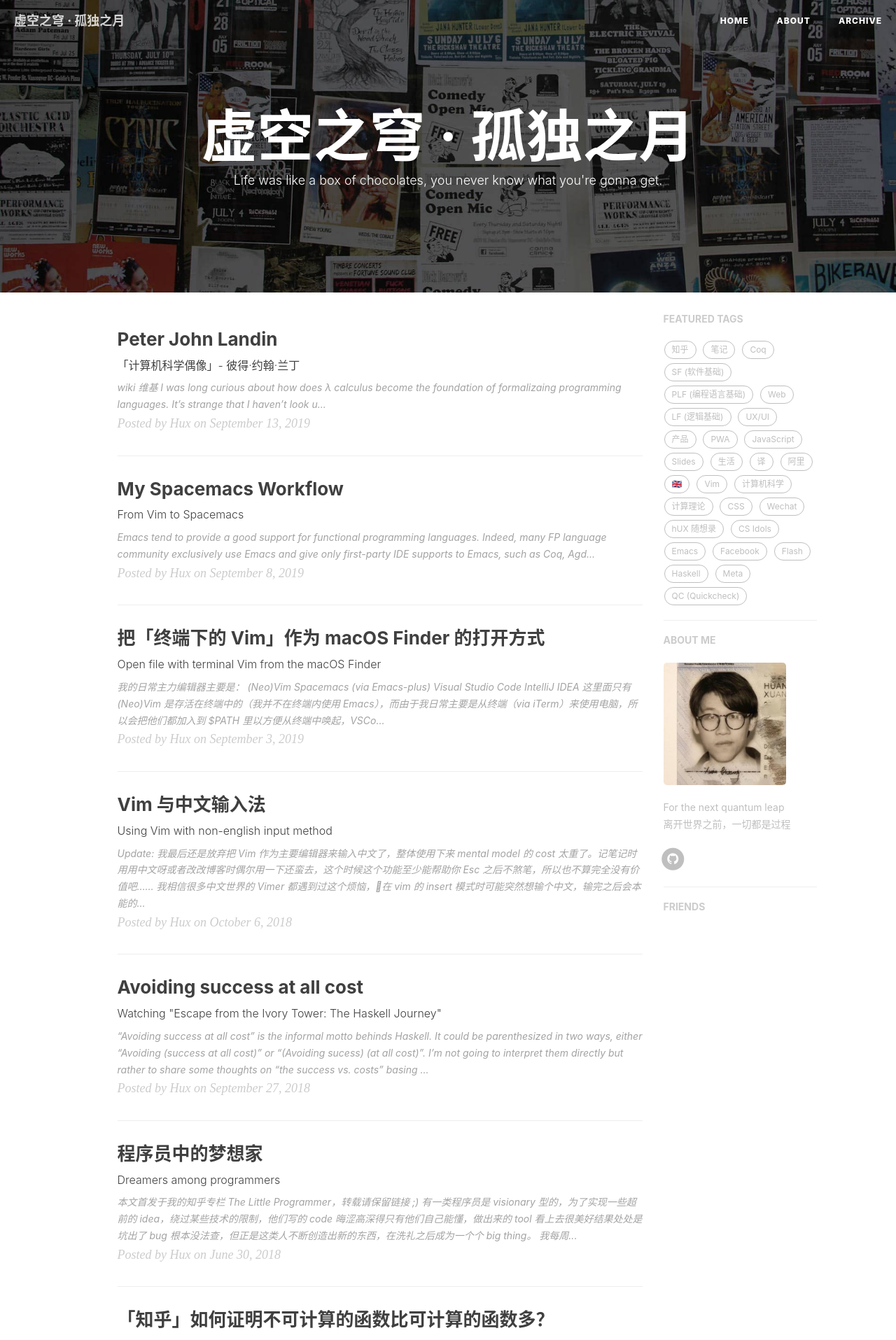
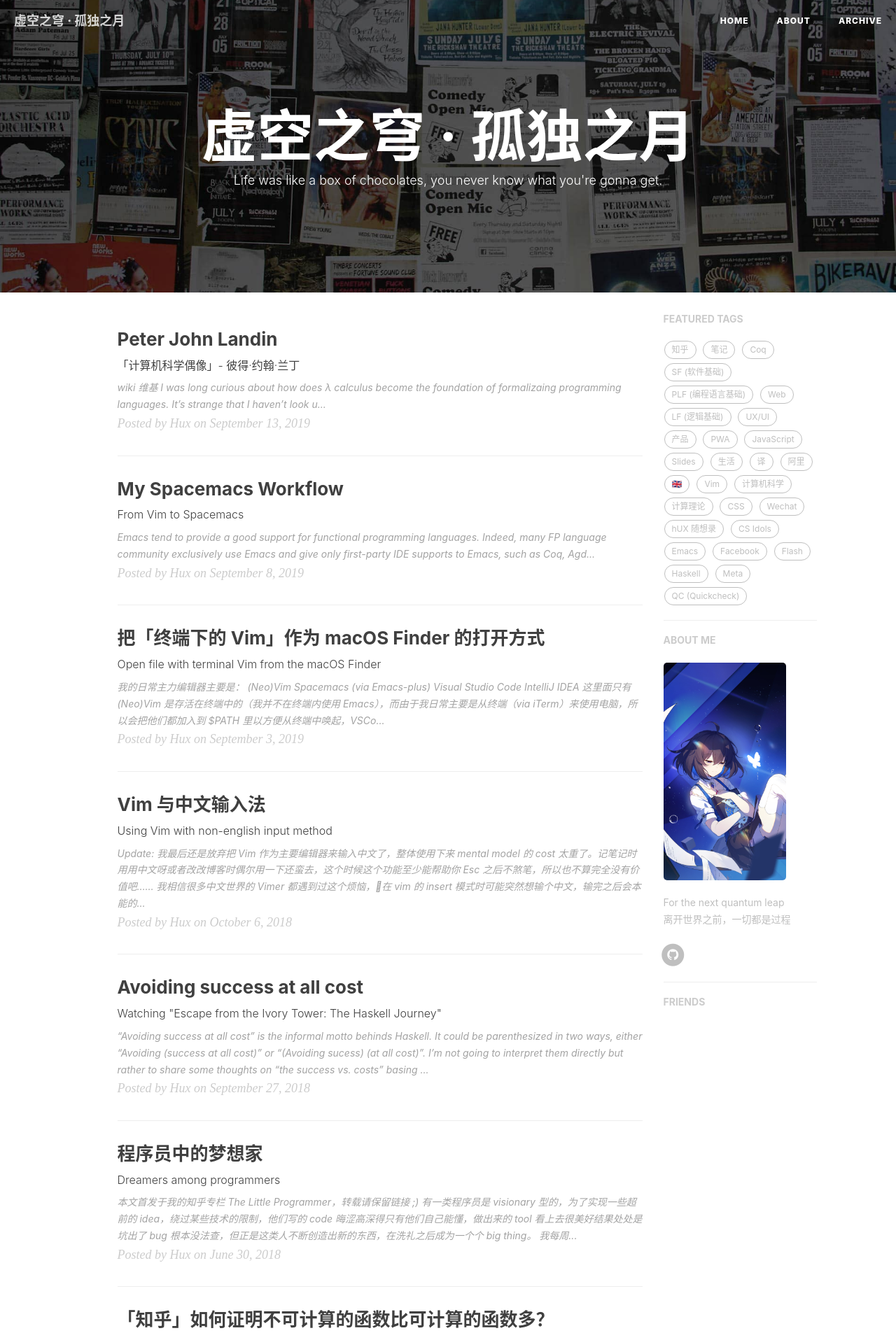
Before and after one commit to hongzhiyin/hongzhiyin.github.io, a Jekyll site: the page built from index.html, in a window 1280 px wide. Shown: the top 1915 px of the page at 70% size. Built offline with Jekyll 4.4.1, drawn with Linux system fonts in a browser that asks for light colours; nearby versions of some CDN libraries; the list of posts is cut into pages by our own code; comment, search, counter and statistics services are not loaded.

Commit message:
change avatar

```diff
--- a/_config.yml
+++ b/_config.yml
@@ -79,7 +79,7 @@
 # Sidebar settings
 sidebar: true                           # whether or not using Sidebar.
 sidebar-about-description: "For the next quantum leap<br>离开世界之前，一切都是过程"
-sidebar-avatar: /img/avatar-hux-ny.jpg      # use absolute URL, seeing it's used in both `/` and `/about/`
+sidebar-avatar: /img/avatar-Seele.jpg      # use absolute URL, seeing it's used in both `/` and `/about/`
 
 
 
```
Also changed, not shown: img/avatar-Seele.jpg (added).
